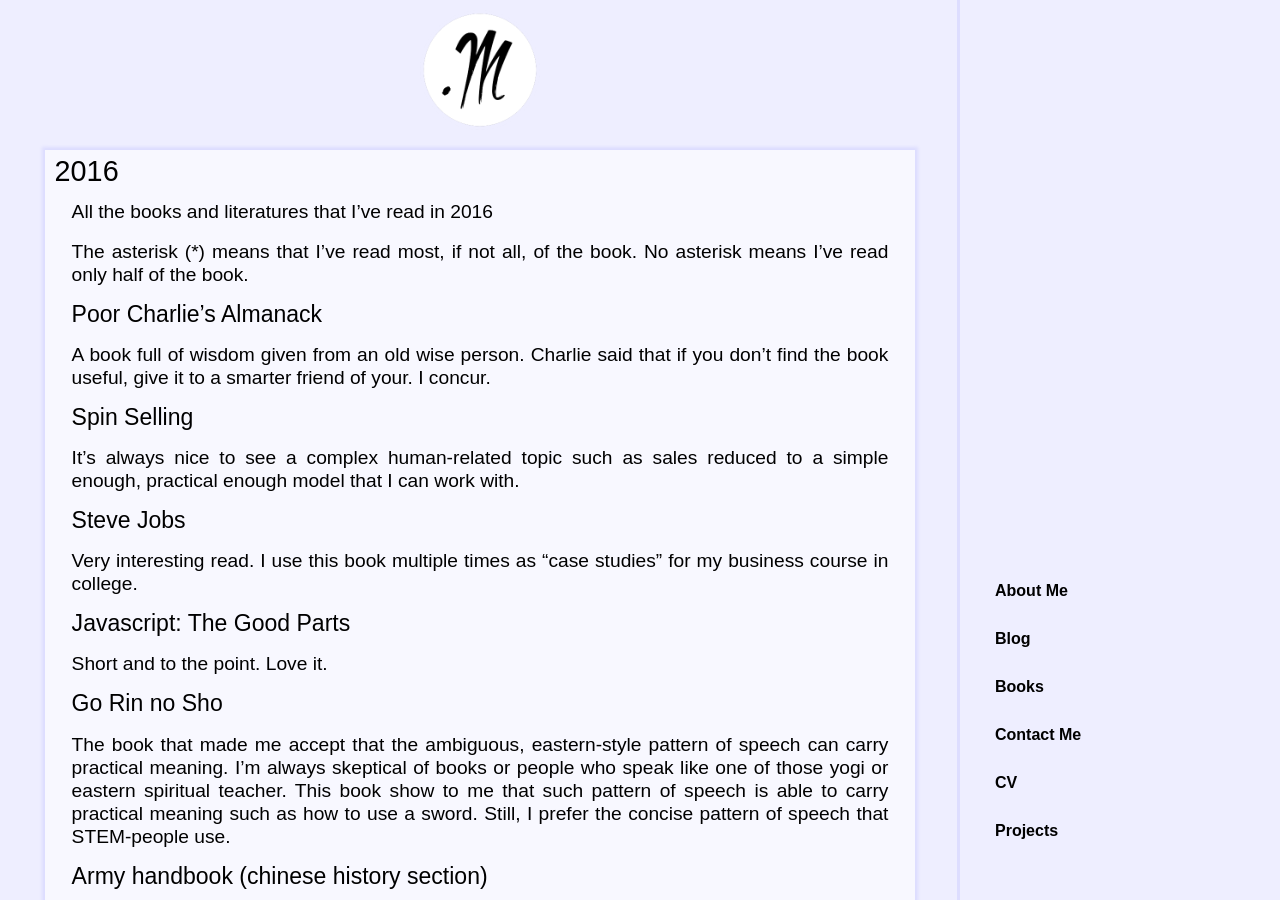
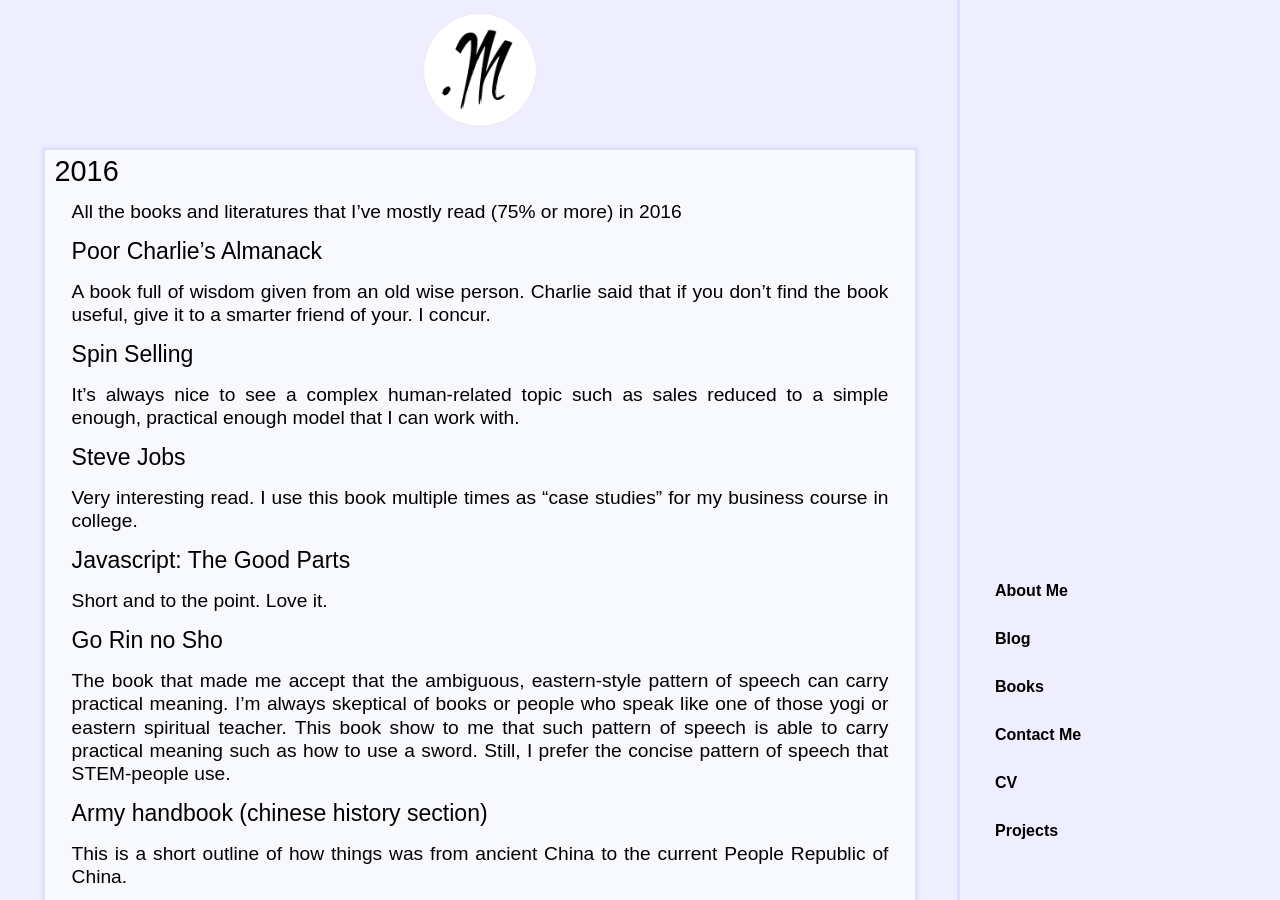
Before and after one commit to dotm/dotm.github.io, a Jekyll site: the page built from book.md, in a window 1280 px wide and 900 px high. Built offline with Jekyll 4.4.1, drawn with Linux system fonts in a browser that asks for light colours.

Commit message:
Update book.md

```diff
--- a/book.md
+++ b/book.md
@@ -8,9 +8,7 @@
 
   <article markdown="1">
 # Year
-All the books and literatures that I've read in Year
-
-The asterisk (*) means that I've read most, if not all, of the book. No asterisk means I've read only half of the book.
+All the books and literatures that I've mostly read (75% or more) in Year
 
 ## Books
 
@@ -23,9 +21,7 @@
   <article markdown="1">
 
 # 2016
-All the books and literatures that I've read in 2016
-
-The asterisk (*) means that I've read most, if not all, of the book. No asterisk means I've read only half of the book.
+All the books and literatures that I've mostly read (75% or more) in 2016
 
 ## Poor Charlie's Almanack
 A book full of wisdom given from an old wise person. Charlie said that if you don't find the book useful, give it to a smarter friend of your. I concur.
```
